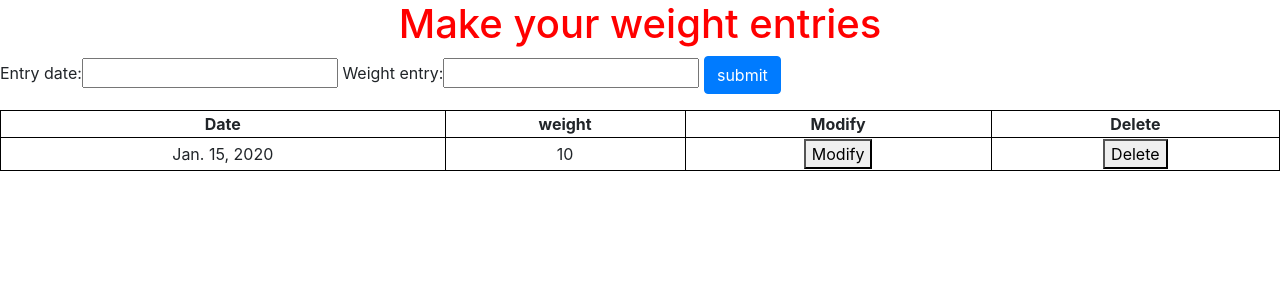
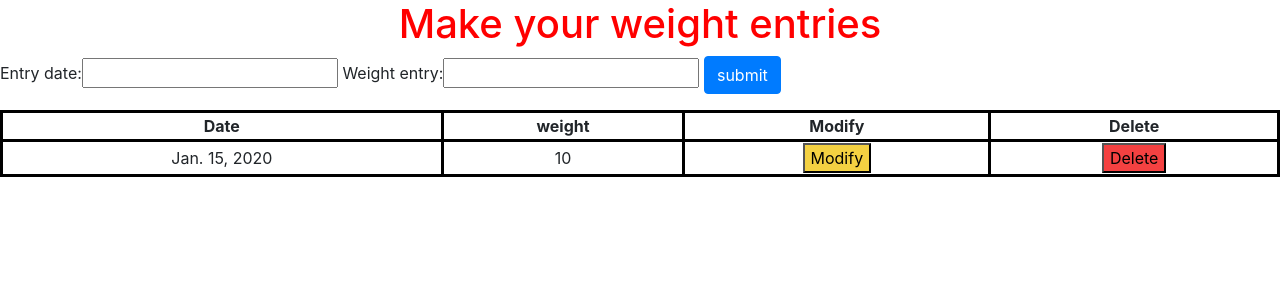
Before and after one commit to logunlaja26/weightTrackerApplication, a Django app: page /weightdata/ in a window 1280 px wide. Shown: the top 300 px of the page. Run offline with Django 3.2, Linux system fonts and the light colour scheme; tables that the repository leaves empty hold one stand-in row (values such as "Sample post"); some libraries are stand-ins or nearby versions.

Commit message:
updated button colors

```diff
--- a/static/css/mystyle.css
+++ b/static/css/mystyle.css
@@ -6,6 +6,7 @@ h1{
 table, th, td {
   border: 1px solid black;
   text-align: center;
+  border-width: medium;
 }
 
 .center {
@@ -46,3 +47,17 @@ table, th, td {
   font-size: 28px;
   font-weight: bold;
 }
+
+.anchor-class {
+  text-align: center;
+}
+
+/* The modify Button */
+.modify-btn {
+  background-color: #f4d142;
+}
+
+/* The delete Button */
+.delete-btn {
+  background-color: #f44141;
+}
--- a/templates/weightApp/home.html
+++ b/templates/weightApp/home.html
@@ -13,7 +13,9 @@
         <h1>Welcome To The Weight Tracker App</h1>
       </div>
     </div>
-
+    <div class="anchor-class">
+      <a href="weightdata"><h5>Click here to record weight</h5></a>
+    </div>
     <img src="{%static "images/boxing.jpg"%}" alt="Ooops! image didn't load" class = "center">
   </body>
 </html>
--- a/templates/weightApp/weightdata.html
+++ b/templates/weightApp/weightdata.html
@@ -31,8 +31,8 @@
       <tr>
         <td>{{ weight.entry_date }}</td>
         <td>{{ weight.weight_entry }}</td>
-        <td><button type="modify button" name="button" onclick="openForm({{ weight.id }},'{{ weight.entry_date }}',{{ weight.weight_entry }})">Modify</button></td>
-        <td><button type="delete button" name="button" onclick="showConfirmDeleteModal({{weight.id}})">Delete</button></td>
+        <td><button class="modify-btn" type="modify button" name="button" onclick="openForm({{ weight.id }},'{{ weight.entry_date }}',{{ weight.weight_entry }})">Modify</button></td>
+        <td><button class="delete-btn" type="delete button" name="button" onclick="showConfirmDeleteModal({{weight.id}})">Delete</button></td>
       </tr>
       {% endfor %}
     </table>
```
